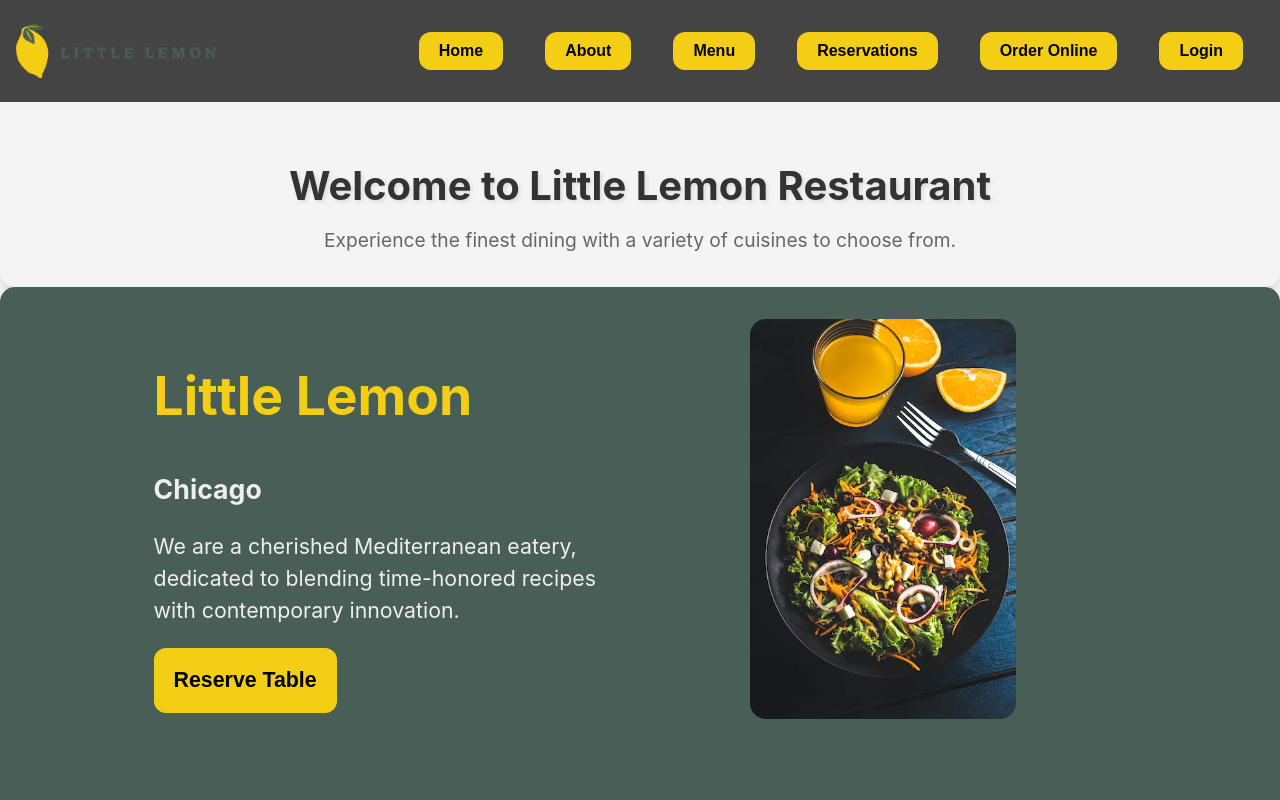
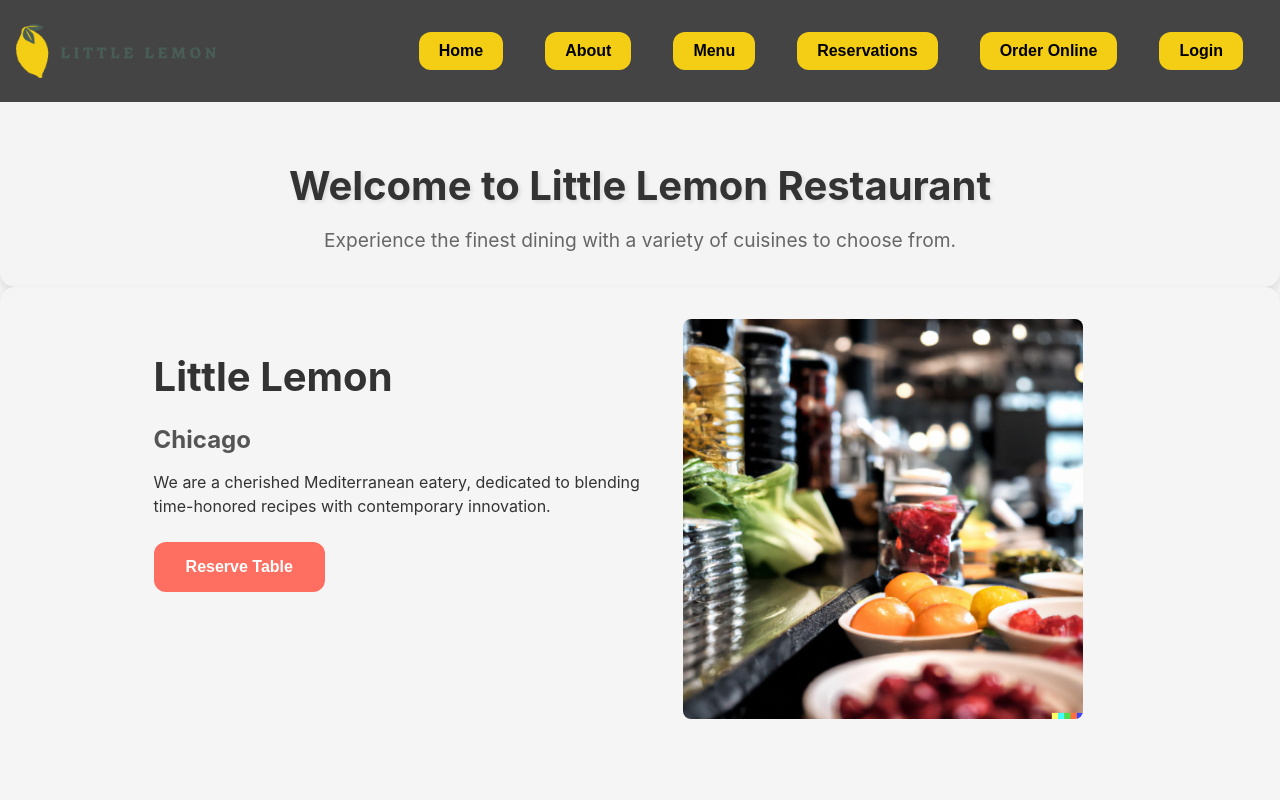
Before and after one commit to TyTe108/little-lemon-booking, a React (Create React App) app: page / in a window 1280 px wide. Shown: the top 800 px of the page. Built offline with nearby package versions, Linux system fonts and the light colour scheme.

Commit message:
styled the header

```diff
--- a/src/components/Header.js
+++ b/src/components/Header.js
@@ -1,7 +1,8 @@
 // Header.js
 import React from "react";
-import food1 from "../images/food1.avif";
+import food1 from "../images/food1.png";
 import { Link } from "react-router-dom";
+import styles from "./Header.module.css"; // Import the CSS module
 
 const Header = ({ setShowBooking }) => {
   const handleReserveClick = () => {
@@ -9,16 +10,20 @@ const Header = ({ setShowBooking }) => {
   };
 
   return (
-    <header>
-      <section>
+    <header className={styles.header}>
+      <section className={styles.headerContent}>
         <div>
           <h2>Little Lemon</h2>
           <h3>Chicago</h3>
           <p>We are a cherished Mediterranean eatery, dedicated to blending time-honored recipes with contemporary innovation.</p>
-          <Link to="/booking"><button aria-label="On Click" onClick={handleReserveClick}>Reserve Table</button></Link>
+          <Link to="/booking">
+            <button aria-label="On Click" onClick={handleReserveClick}>
+              Reserve Table
+            </button>
+          </Link>
         </div>
         <div>
-          <img src={food1} alt="Delicious Mediterranean Food" />
+          <img src={food1} alt="Delicious Mediterranean Food" className={styles.foodImage} />
         </div>
       </section>
     </header>
--- /dev/null
+++ b/src/components/Header.module.css
@@ -0,0 +1,69 @@
+/* Header.module.css */
+.header {
+    background-color: #f5f5f5;
+    padding: 2rem;
+    display: flex;
+    justify-content: space-between;
+    align-items: center;
+  }
+
+  .header-content {
+    display: flex;
+    flex-direction: column;
+    align-items: flex-start;
+    width: 50%;
+  }
+
+  .header h2 {
+    font-size: 2.5rem;
+    margin-bottom: 0.5rem;
+    color: #333; /* Darken the text color */
+  }
+
+  .header h3 {
+    font-size: 1.5rem;
+    color: #555;
+    margin-bottom: 1rem;
+  }
+
+  .header p {
+    font-size: 1rem;
+    margin-bottom: 1.5rem;
+    color: #333; /* Darken the text color */
+  }
+
+  .header button {
+    background-color: #ff6f61;
+    color: #fff;
+    border: none;
+    padding: 1rem 2rem;
+    font-size: 1rem;
+    cursor: pointer;
+    transition: background-color 0.3s ease;
+  }
+
+  .header button:hover {
+    background-color: #ff504d;
+  }
+
+  .header img {
+    width: 100%;
+    max-width: 400px;
+    border-radius: 8px;
+  }
+
+  @media (max-width: 768px) {
+    .header {
+      flex-direction: column-reverse;
+      text-align: center;
+    }
+
+    .header-content {
+      width: 100%;
+      align-items: center;
+    }
+
+    .header img {
+      max-width: 300px;
+    }
+  }
```
Also changed, not shown: src/images/food1.png (added).
